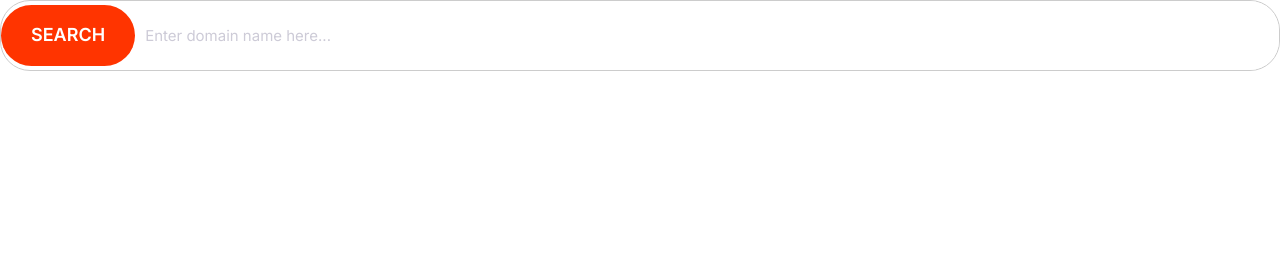
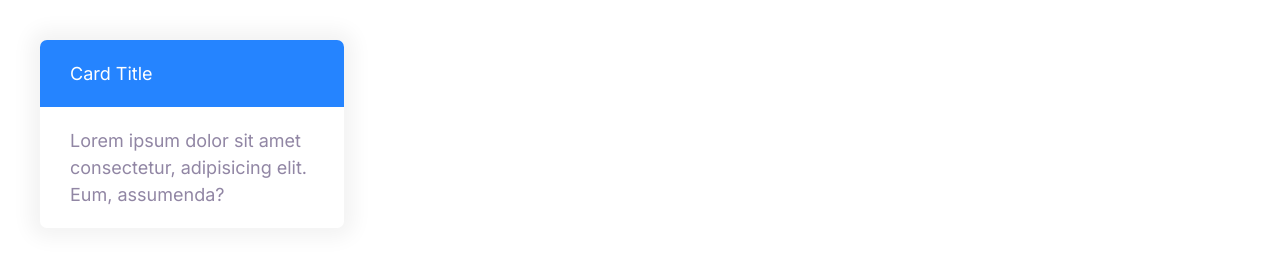
Before and after one commit to codysense/moshclass, a plain HTML site: page index.html in a window 1280 px wide. Drawn offline with Linux system fonts and the light colour scheme.

Commit message:
Build card component

```diff
--- a/css/styles.css
+++ b/css/styles.css
@@ -275,3 +275,25 @@ a{
         font-size: 1.5rem;
     }
 }
+
+/* Cards */
+
+
+.card{
+    border-radius: 7px;
+    box-shadow: 0 0 20px 10px #f3f3f3;
+    overflow: hidden;
+}
+
+.card__header, .card__body{
+    padding: 2rem 3rem;
+}
+
+.card--primary .card__header{
+    background: var(--color-primary);
+    color: #fff;
+}
+
+.card--secondary .card__header{
+    background: var(--color-secondary);
+}
--- a/index.html
+++ b/index.html
@@ -11,9 +11,12 @@
     <title>Document</title>
 </head>
 <body>
-    <div class="input-group">
-         <button class="btn btn--accent">Search</button>
-         <input type="text" class="input" placeholder="Enter domain name here...">
-
-    </div>
+    <div style="width: 30%; padding: 4rem">
+        <div class="card card--primary">
+          <header class="card__header">Card Title</header>
+          <div class="card__body">
+            Lorem ipsum dolor sit amet consectetur, adipisicing elit. Eum, assumenda?
+          </div>
+        </div>
+      </div>
 </html>
```
Also changed, not shown: components/card.html (added, +8 -0 lines).
